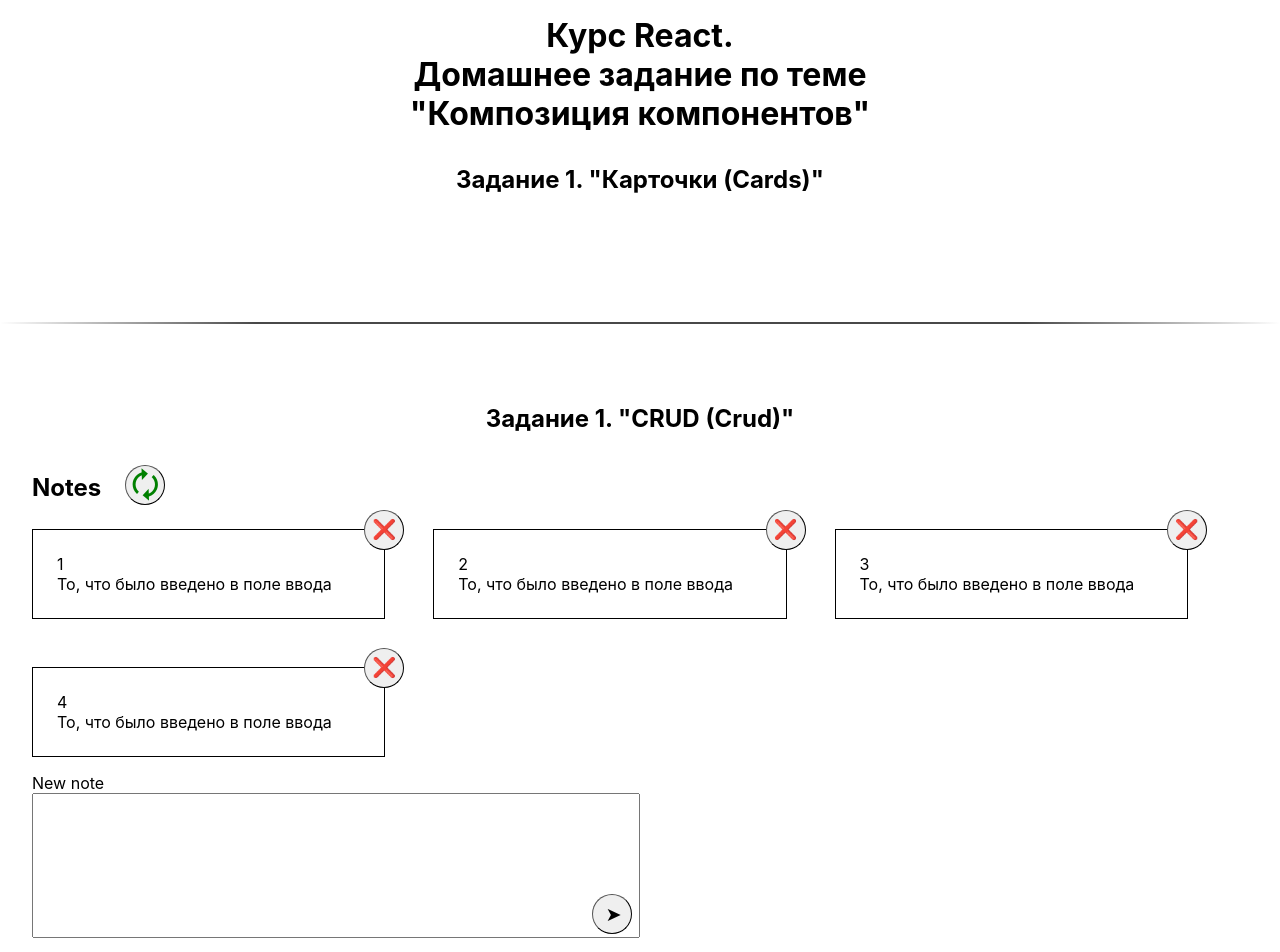
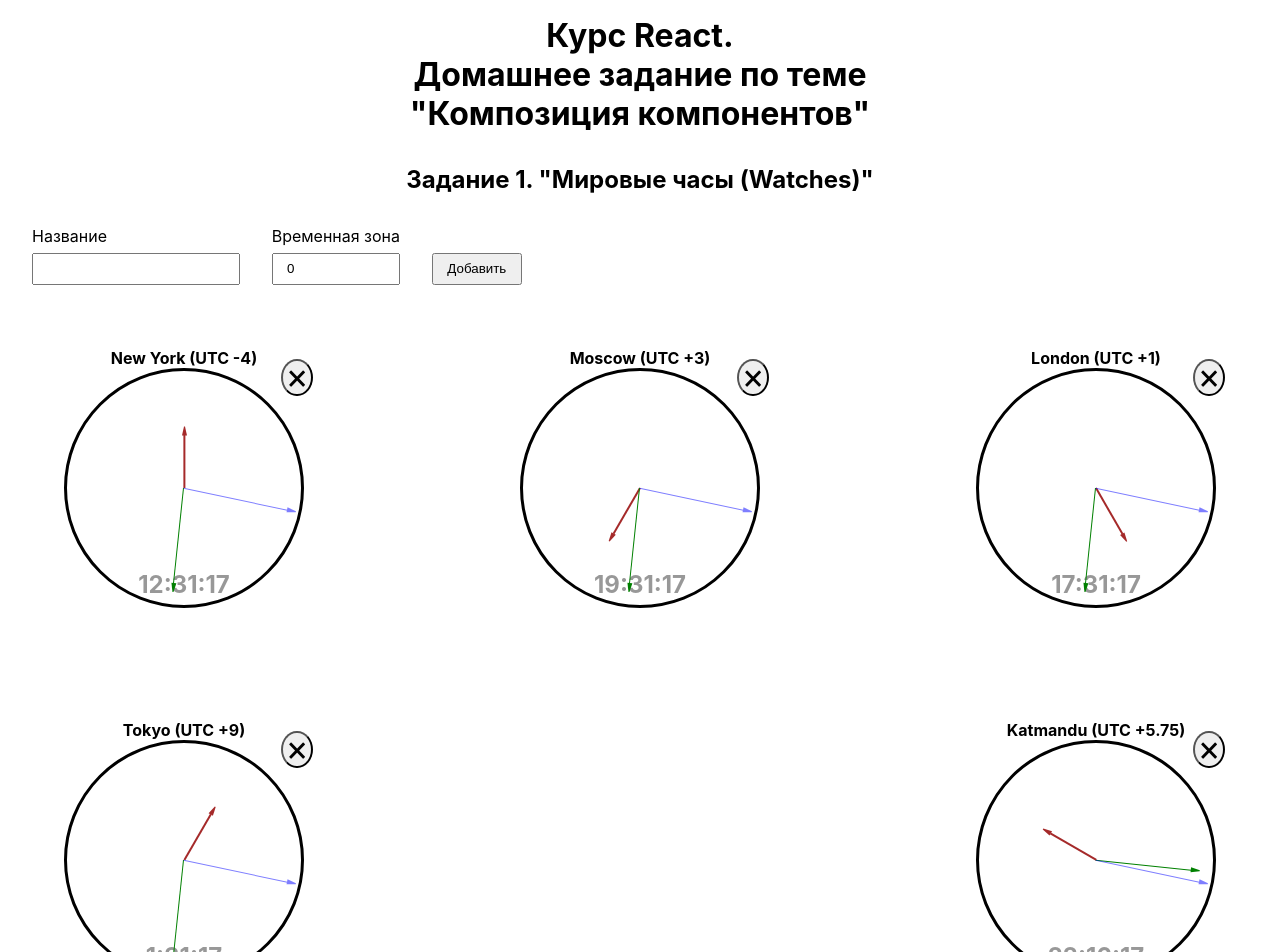
Before and after one commit to Sidalvik/react-06-lifecycle-http, a React (Create React App) app: page / in a window 1280 px wide. Shown: the top 952 px of the page. Built offline with nearby package versions, Linux system fonts and the light colour scheme; no server answers.

Commit message:
finish task 1, task 2

```diff
--- a/src/App.css
+++ b/src/App.css
@@ -175,6 +175,12 @@ h2 {
     border: 1px solid black;
 }
 
+#task-2 .note-card .title-notes {
+    opacity: 0.5;
+    font-size: 0.75em;
+    transform: translate(-0.5em, -0.5em);
+}
+
 #task-2 .new-note {
     position: relative;
     margin: 1rem 0;
@@ -208,11 +214,10 @@ h2 {
 
 #task-2 .btn.btn-post {
     position: absolute;
-    bottom: 0.5rem;
+    bottom: 0.75rem;
     right: 0.5rem;
     padding-left: 0.2rem;
     font-size: 1.2rem;
-    /* transform: translate(50%, -50%); */
 }
 
 #task-2 .btn.btn-delete {
--- a/src/App.js
+++ b/src/App.js
@@ -7,12 +7,12 @@ function App() {
   return (
     <div className='App'>
       <h1 className=''>Курс React.<br></br>Домашнее задание по&nbsp;теме<br></br>"Композиция компонентов"</h1>
-      <h2 className='mx-auto text-center'>Задание 1. "Карточки (Cards)"</h2>
+      <h2 className='mx-auto text-center'>Задание 1. "Мировые часы (Watches)"</h2>
       <div className='task-1' id='task-1'>
-        {/* <Watches className = {''}/> */}
+        <Watches className = {''}/>
       </div>
       <Separator/>
-      <h2 className='mx-auto text-center'>Задание 1. "CRUD (Crud)"</h2>
+      <h2 className='mx-auto text-center'>Задание 2. "CRUD (Crud)"</h2>
       <div className='task-2' id='task-2'>
         <Crud className = {''}/>
       </div>
--- a/src/Components/Crud/Crud.js
+++ b/src/Components/Crud/Crud.js
@@ -13,51 +13,64 @@ export class Crud extends Component {
     state = {
         newContent: '',
         notes: [
-            {
-                id: 1,
-                content: 'То, что было введено в поле ввода',
-            },
-            {
-                id: 2,
-                content: 'То, что было введено в поле ввода',
-            },
-            {
-                id: 3,
-                content: 'То, что было введено в поле ввода',
-            },
-            {
-                id: 4,
-                content: 'То, что было введено в поле ввода',
-            },
         ],
     };
 
     addNote = () => {
+        if (!this.state.newContent) return;
+
         const newNote = JSON.stringify({id: 0, content: this.state.newContent});
+        const fetchOptions = {
+            method: 'POST',
+            headers: {
+                'Content-Type': 'application/json;charset=utf-8'
+              },
+              body: newNote,
+        }
+        return fetch(process.env.REACT_APP_NOTES_URL, fetchOptions);
 
-        console.log('addNote:' + newNote);
     };
 
     handleAddClick = () => {
-        this.addNote();
-        this.updateNotes();
-        console.log('handleAddClick:');
+        let result = this.addNote();
+        if (!result) return;
+
+        result
+            .then((response) => {
+                if (!response.ok) {return};
+                this.setState({newContent: ''});
+                this.updateNotes();
+            });
     };
 
     deleteNote = (id) => {
-        console.log('deleteNote:' + id);
+        const fetchOptions = {
+            method: 'DELETE',
+        }
+
+        return fetch(`${process.env.REACT_APP_NOTES_URL}/${id}`, fetchOptions);
     };
 
     handleDeleteClick = (id) => {
-        console.log('handleDeleteClick:' + id);
+        let result = this.deleteNote(id);
+        if (!result) return;
+        result
+            .then((response) => {
+                if (!response.ok) {return};
+                this.updateNotes();
+            });
     };
 
     updateNotes = () => {
-        console.log('updateNotes');
+        fetch(process.env.REACT_APP_NOTES_URL)
+            .then((response => response.json()))
+            .then((notes) => {
+                this.setState({notes});
+            });
     };
 
     handleUpdateClick = () => {
-        console.log('handleUpdateClick');
+        this.updateNotes();
     }
 
     handleChangeNewNote = (event) => {
@@ -65,11 +78,15 @@ export class Crud extends Component {
         this.setState({newContent});
     }
 
+    componentDidMount = () => {
+        this.updateNotes();
+    }
+
     render() {
-        const noteItems = this.state.notes.map((item) => {
+        const noteItems = this.state.notes?.length === 0 ? <p>Заметок нет</p>: this.state.notes.map((item) => {
             return (
             <NoteCard key={item.id} id={item.id} onBtnClick={this.handleDeleteClick}>
-                <p>{item.id}</p>
+                <p className='title-notes'>{`Заметка: ${item.id}`}</p>
                 <p>{item.content}</p>
             </NoteCard>)
         });
@@ -78,7 +95,6 @@ export class Crud extends Component {
             <div className='cruds'>
                 <h3 className='title'>Notes</h3>
                 <UpdateBtn onClick={this.handleUpdateClick}/>
-
                 <div className='notes-items'>
                     {noteItems}
                 </div>
--- a/src/Components/Watches/Watch/Watch.js
+++ b/src/Components/Watches/Watch/Watch.js
@@ -32,7 +32,6 @@ export class Watch extends Component {
   }
 
   updateTime = () => {
-    console.log('update-' + this.props.id)
     const newState = {...this.state, timeComponents: this.getTimeComponent(this.props.timeZone),};
     this.setState(newState);
   }
@@ -40,13 +39,10 @@ export class Watch extends Component {
   componentDidMount = () => {
     let interval = setInterval(() => {this.updateTime()}, 1 * 1000);
     this.setState({interval});
-    console.log('componentDidMount "Watch"');
   }
 
   componentWillUnmount = () => {
-    console.log('componentWillUnmount "Watch". interval=' + this.state.interval);
-    let result = clearInterval(this.state.interval);
-    console.log('componentWillUnmount "Watch". clear interval result=' + result);
+    clearInterval(this.state.interval);
   }
 
   render() {
--- a/src/Components/Watches/Watches.js
+++ b/src/Components/Watches/Watches.js
@@ -48,8 +48,6 @@ export class Watches extends Component {
     }
 
     this.setState(newState);
-
-    console.log('addWatch');
   }
 
   closeWatch = (id) => {
@@ -59,8 +57,6 @@ export class Watches extends Component {
     };
 
     this.setState(newState);
-
-    console.log('closeWatch');
   }
 
   render() {
```
Also changed, not shown: 1 other file (tests, documents, lock files or other folders).
